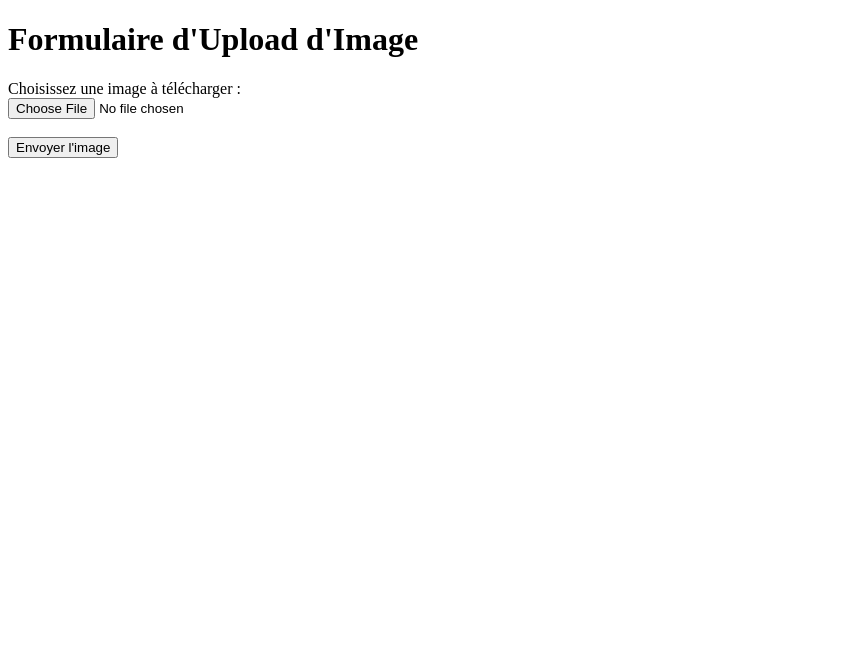
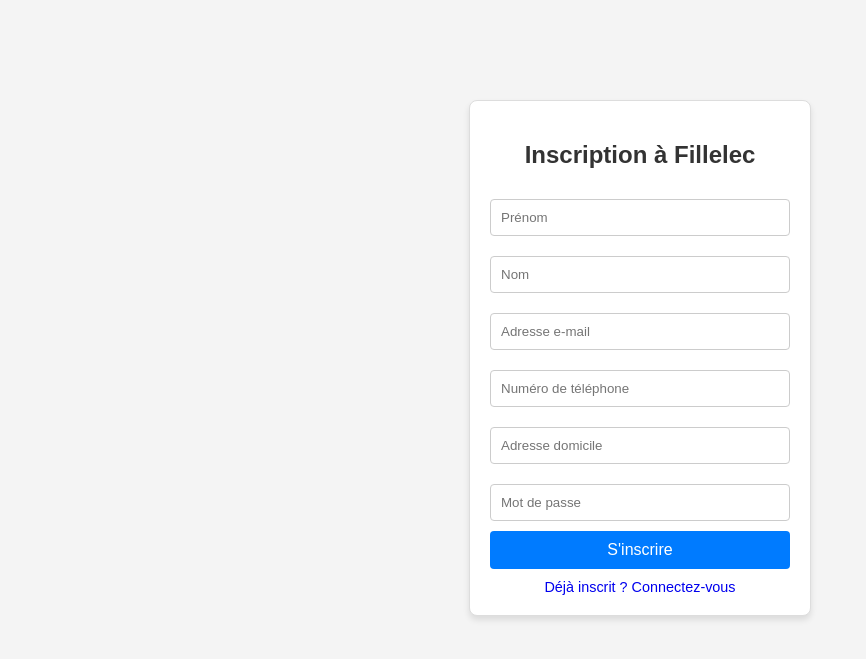
Before and after one commit to virage-auteuil/Filelec3, a PHP site: page /vue/insert/vue_insert_inscription.php in a window 1280 px wide. Shown: the top 659 px of the page, without its empty margins (0-866 px from the left). Run offline with PHP 8.4, Linux system fonts and the light colour scheme.

Commit message:
Remise a 0

```diff
--- a/FILELEC/assets/css/inscription.css
+++ b/FILELEC/assets/css/inscription.css
@@ -1,64 +1,58 @@
-
-
-/* Conteneur du formulaire */
-form {
-    background-color: #fff;
-    padding: 30px;
-    border-radius: 8px;
-    box-shadow: 0 4px 12px rgba(0, 0, 0, 0.1);
-    max-width: 500px;
-    margin: 50px auto;
-
+body {
+    font-family: Arial, sans-serif;
+    background-color: #f4f4f4;
+    margin: 0;
+    padding: 0;
 }
 
-/* Label du champ de saisie */
-label {
-    display: block;
-    font-size: 18px;
-    margin-bottom: 8px;
+.signup-container {
+    background-color: white;
+    border: 1px solid #ddd;
+    border-radius: 8px;
+    padding: 20px;
+    width: 300px;
+    box-shadow: 0 4px 6px rgba(0, 0, 0, 0.1);
+    text-align: center;
+    margin: 100px auto 0; /* Adjust for fixed navbar */
+}
+
+.signup-container h2 {
+    margin-bottom: 20px;
+    font-size: 1.5rem;
     color: #333;
 }
 
-/* Champ de saisie du fichier */
-input[type="file"] {
-    display: block;
+.signup-container input {
     width: 100%;
-    margin: -5px;
-    padding: 5px;
-    font-size: 16px;
-    border: 2px solid #ddd;
-    border-radius: 5px;
-    margin-bottom: 20px;
-    background-color: #f9f9f9;
-    cursor: pointer;
-    transition: all 0.3s ease;
+    padding: 10px;
+    margin: 10px 0;
+    border: 1px solid #ccc;
+    border-radius: 4px;
+    box-sizing: border-box;
 }
 
-/* Effet au survol pour le champ de fichier */
-input[type="file"]:hover {
-    border-color: #007bff;
-    background-color: #f0f8ff;
+.signup-container button {
+    background-color: #007bff;
+    color: white;
+    border: none;
+    border-radius: 4px;
+    padding: 10px;
+    width: 100%;
+    cursor: pointer;
+    font-size: 1rem;
 }
 
-/* Bouton d'envoi */
-button[type="submit"] {
-    background-color: #007bff;
-    color: white;
-    padding: 12px 20px;
-    border: none;
-    border-radius: 5px;
-    font-size: 18px;
-    cursor: pointer;
-    width: 100%;
-    transition: background-color 0.3s ease;
-}
-
-/* Effet au survol pour le bouton */
-button[type="submit"]:hover {
+.signup-container button:hover {
     background-color: #0056b3;
 }
 
-/* Espacement entre les éléments du formulaire */
-br {
-    margin-bottom: 15px;
+.signup-container a {
+    display: block;
+    margin-top: 10px;
+    font-size: 0.9rem;
+    text-decoration: none;
 }
+
+.signup-container a:hover {
+    text-decoration: underline;
+}
--- a/FILELEC/controleur/controleur.class.php
+++ b/FILELEC/controleur/controleur.class.php
@@ -26,5 +26,9 @@
 
             return $unUser;
         }
+
+        public function deleteClient ($id_client){
+            $this->unModele->deleteClient($id_client);
+        }
     }
 ?>
--- a/FILELEC/vue/insert/vue_insert_inscription.php
+++ b/FILELEC/vue/insert/vue_insert_inscription.php
@@ -2,37 +2,24 @@
 <html lang="fr">
 <head>
     <meta charset="UTF-8">
-    <meta name="viewport" content="width=device-width, initial-scale=1.0">
-    <title>Formulaire d'Upload d'Image</title>
+    <title>Inscription à Fillelec</title>
+    <link rel="stylesheet" href="assets/css/inscription.css">
 </head>
 <body>
-    <h1>Formulaire d'Upload d'Image</h1>
-
-    <!-- Formulaire d'upload -->
-    <form action="votre_script_php.php" method="POST" enctype="multipart/form-data">
-        <label for="image_file">Choisissez une image à télécharger :</label>
-        <br>
-        <input type="file" name="image_file" id="image_file" required>
-        <br><br>
-        <button type="submit">Envoyer l'image</button>
-    </form>
-
-    <?php
-        // Vérification des messages dans l'URL (ex: succès, erreurs)
-        if (isset($_GET['message'])) {
-            $message = $_GET['message'];
-            if ($message == 'success') {
-                echo "<p>Image téléchargée avec succès !</p>";
-            } elseif ($message == 'erreur_fichier_non_trouve') {
-                echo "<p>Erreur : Aucun fichier n'a été sélectionné.</p>";
-            } elseif ($message == 'erreur_extension_non_autorisee') {
-                echo "<p>Erreur : L'extension du fichier n'est pas autorisée.</p>";
-            } elseif ($message == 'erreur_creation_repertoire') {
-                echo "<p>Erreur : Impossible de créer le répertoire pour l'image.</p>";
-            } elseif ($message == 'erreur_deplacement_fichier') {
-                echo "<p>Erreur : Impossible de déplacer le fichier téléchargé.</p>";
-            }
-        }
-    ?>
+    <center>
+        <div class="signup-container">
+            <h2>Inscription à Fillelec</h2>
+            <form method="POST">
+                <input type="text" name="prenom" placeholder="Prénom" required>
+                <input type="text" name="nom" placeholder="Nom" required>
+                <input type="email" name="email" placeholder="Adresse e-mail" required>
+                <input type="tel" name="telephone" placeholder="Numéro de téléphone" required>
+                <input type="text" name="adresse" placeholder="Adresse domicile" required>
+                <input type="password" name="mdp" placeholder="Mot de passe" required>
+                <button type="submit" name="Valider">S'inscrire</button>
+                <a href="index.php?page=5">Déjà inscrit ? Connectez-vous</a>
+            </form>
+        </div>
+    </center>
 </body>
 </html>
--- a/FILELEC/vue/vue_connexion.php
+++ b/FILELEC/vue/vue_connexion.php
@@ -13,12 +13,14 @@
     <br>
     <center>
     <div class="login-container">
-        <img src="img/Fillelec.jpeg" alt="Logo Fillelec" class="logo">
+        <img src="img\image_logo\Fillelec.jpeg" alt="Logo Fillelec" class="logo">
         <h2>Se connecter à Fillelec</h2>
         <form action="index.php?page=5" method="post">
             <input type="email" class="input-field" name="email" placeholder="Adresse e-mail" required>
+            <br>
             <input type="password" class="input-field" name="mdp" placeholder="Mot de passe" required>
-            <button type="submit" class="login-button">Se connecters</button>
+            <br>
+            <button type="submit" class="login-button">Se connecter</button>
         </form>
         <a href="#" class="forgot-password">Mot de passe oublié ?</a>
     </div>
```
Also changed, not shown: FILELEC/assets/css/connexion.css (+14 -67 lines), FILELEC/assets/css/home.css (+0 -24 lines), FILELEC/controleur/controleur.inscription.php (+17 -9 lines), FILELEC/controleur/controleur.profil.php (+15 -10 lines), FILELEC/index.php (+13 -2 lines), FILELEC/modele/modele.class.php (+19 -17 lines), FILELEC/principal/home.php (+7 -7 lines), FILELEC/principal/inscription.php (+1 -47 lines), FILELEC/vue/vue_profil.php (+10 -14 lines).
